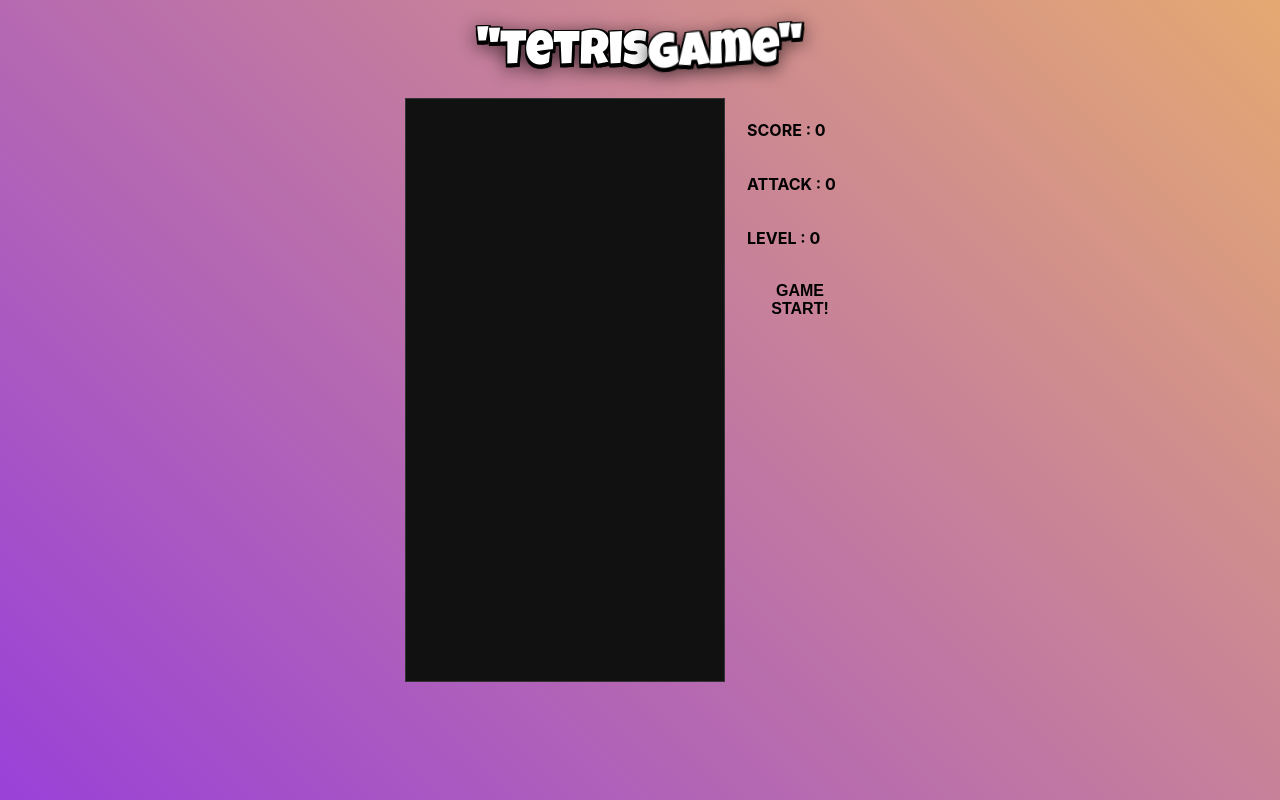
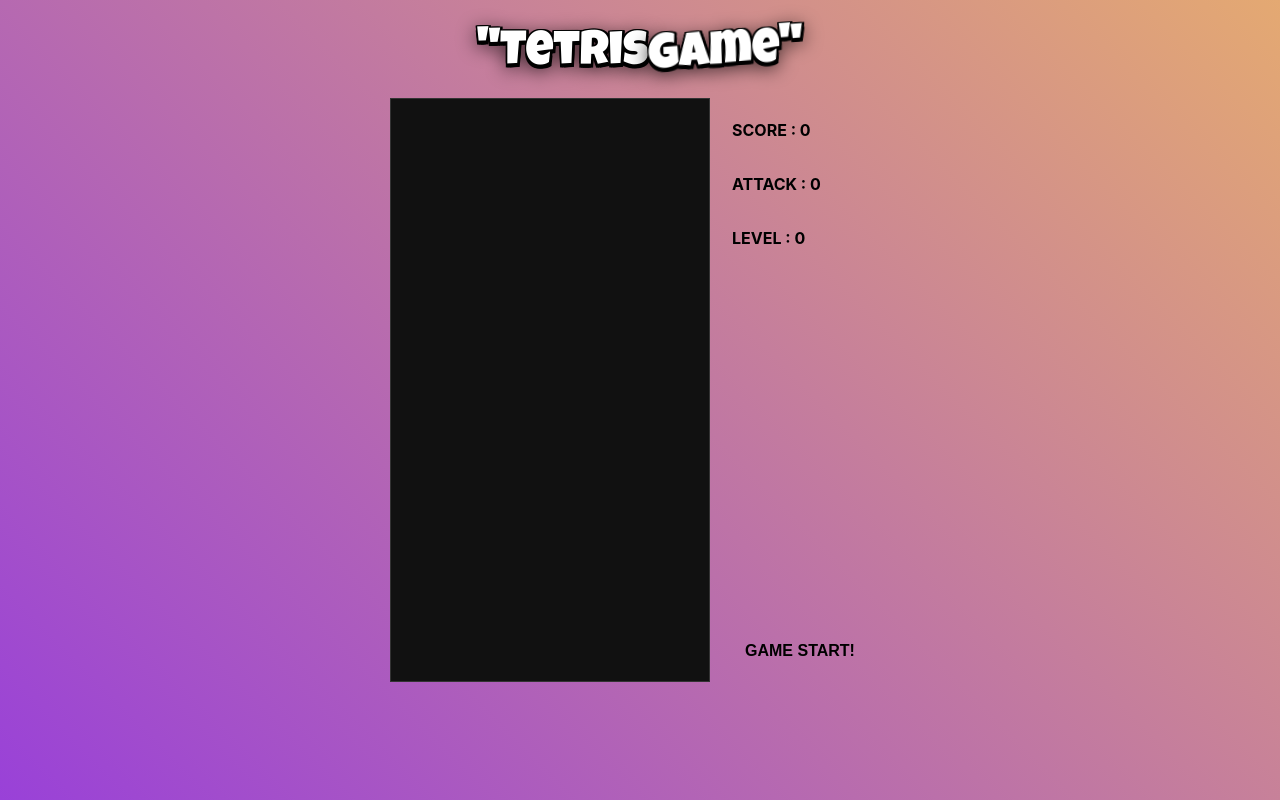
Before and after one commit to ichbinmin2/tetris_jiyeonMin, a React (Create React App) app: page / in a window 1280 px wide. Built offline with nearby package versions, Linux system fonts and the light colour scheme.

Commit message:
Modify : Code Refactoring

```diff
--- a/src/components/hooks/useInterval.js
+++ b/src/components/hooks/useInterval.js
@@ -4,13 +4,11 @@ import { useEffect, useRef } from "react";
 
 export function useInterval(callback, delay) {
   const savedCallback = useRef();
-  // ref는 어떤 것이든 넣을 수 있는 "박스"
-  // useRef()를 사용하여 가장 최근의 callback을 저장
+
   useEffect(() => {
     savedCallback.current = callback;
   }, [callback]);
 
-  // Interval 일시정지 하기
   useEffect(() => {
     function tick() {
       savedCallback.current();
--- a/src/components/hooks/usePlayer.js
+++ b/src/components/hooks/usePlayer.js
@@ -2,8 +2,7 @@ import { useCallback, useState } from "react";
 import { randomColorfulBlock, BLOCKS } from "../../block";
 import { BOARD_WIDTH } from "../../playingGame";
 
-export const usePlayer = (props) => {
-  // 플레이어의 초기값 설정
+export const usePlayer = () => {
   const [player, setPlayer] = useState({
     position: { x: 0, y: 0 },
     blockType: BLOCKS[0].shape,
@@ -12,7 +11,6 @@ export const usePlayer = (props) => {
   });
 
   const playerUpdatePostion = ({ x, y, bumped }) => {
-    // player의 움직이는 상태 업데이트 위치와 충돌 관련 값을 지정
     setPlayer((preview) => ({
       ...preview,
       position: {
@@ -23,9 +21,7 @@ export const usePlayer = (props) => {
     }));
   };
 
-  // 무한 루프를 막기 위한 콜백 함수 사용
   const resetPlayer = useCallback(() => {
-    // player의 상태값 재 초기화
     setPlayer({
       position: { x: BOARD_WIDTH / 2 - 1, y: 0 },
       blockType: BLOCKS.block.shape,
--- a/src/components/playBoard/playBoard.jsx
+++ b/src/components/playBoard/playBoard.jsx
@@ -2,7 +2,6 @@ import React from "react";
 import styles from "./playBoard.module.css";
 import MicroBox from "../microBox/microBox";
 
-//  props로 가로(행)를 받았다.
 const PlayBoard = ({ playBoard, color }) => {
   return (
     <div className={styles.playBoard}>
--- a/src/components/tetris/tetris.jsx
+++ b/src/components/tetris/tetris.jsx
@@ -28,44 +28,31 @@ const Tetris = () => {
   const myRef = useRef();
   const { WIDTH } = useResize(myRef);
 
-  // 플레이어(블럭) 핸들러
   const handlerMovePlayer = (dir) => {
-    // 충돌이 되지 않으면 플레이어(블록)의 위치와 상태값을 받아서
     if (!checkBumped(player, playBoard, { x: dir, y: 0 })) {
-      // 플레이어(블록)의 위치의 상태값을 업데이트하여 지정
       playerUpdatePostion({ x: dir, y: 0 });
     }
   };
 
-  // 게임 Start 처리
   const onStartGame = () => {
-    // playingBoard를 초기화시킴
     setPlayBoard(playingBoard());
-    // 떨어지는 시간 설정
     setFallTime(1000);
-    // player 상태를 초기화시킴
     resetPlayer();
-    // 게임오버
     setGameOver(false);
     setScore(0);
     setAttackBlock(0);
     setLevel(0);
   };
 
-  // 플레이어(블록)의 떨어지는 움직임 감지
   const onFallingBlock = () => {
-    // 레벨 올리기!
     if (attackBlock > (level + 1) * 10) {
       setLevel((preview) => preview + 1);
       setFallTime(1000 / (level + 1) + 200);
     }
 
-    // 충돌이 되지 않으면 플레이어(블록)의 위치와 상태값을 받아서
     if (!checkBumped(player, playBoard, { x: 0, y: 1 })) {
-      // 플레이어(블록)의 위치의 상태값을 업데이트하여 지정
       playerUpdatePostion({ x: 0, y: 1, bumped: false });
     } else {
-      // 게임오버
       if (player.position.y < 1) {
         setGameOver(true);
         setFallTime(null);
@@ -81,34 +68,24 @@ const Tetris = () => {
       }
     }
   };
-  // 플레이어의 의도대로 블록이 떨어지도록 하는 기능 처리
+
   const handlerFalling = () => {
     setFallTime(null);
     onFallingBlock();
   };
 
-  // 플레이어의 키보드 화살표 움직임 감지
   const onKeyboardMove = ({ keyCode }) => {
     if (!gameOver) {
-      // 아래 화살표 키코드 감지
       if (keyCode === 37) {
-        // 플레이어(블록)를 왼쪽으로 이동
         handlerMovePlayer(-1);
-      }
-      // 오른쪽 화살표 키코드 감지
-      else if (keyCode === 39) {
-        // 플레이어(블록)를 오른쪽으로 이동
+      } else if (keyCode === 39) {
         handlerMovePlayer(1);
-      }
-      // 왼쪽 화살표 키코드 감지
-      else if (keyCode === 40) {
-        // 플레이어(블록)를 아래로 떨어지도록 함
+      } else if (keyCode === 40) {
         handlerFalling();
       }
     }
   };
 
-  // 플레이어의 마우스(좌우) 움직임 감지
   const onMouseMove = (event) => {
     const mousePointer = event.clientX;
     const currentPoint = WIDTH - mousePointer;
--- a/src/components/tetris/tetris.module.css
+++ b/src/components/tetris/tetris.module.css
@@ -23,13 +23,16 @@
 
 .displayBox {
   box-sizing: border-box;
-  width: 150px;
+  display: flex;
+  flex-direction: column;
+  justify-content: space-between;
+  width: 180px;
   padding: 10px;
   background-color: makerModern;
 }
 
 @media screen and (max-width: mediaQuery) {
   .displayBox {
-    width: 100px;
+    width: 120px;
   }
 }
```
Also changed, not shown: src/components/hooks/usePlayBoard.js (+1 -12 lines), src/playingGame.js (+0 -7 lines), 1 other file (tests, documents, lock files or other folders).
